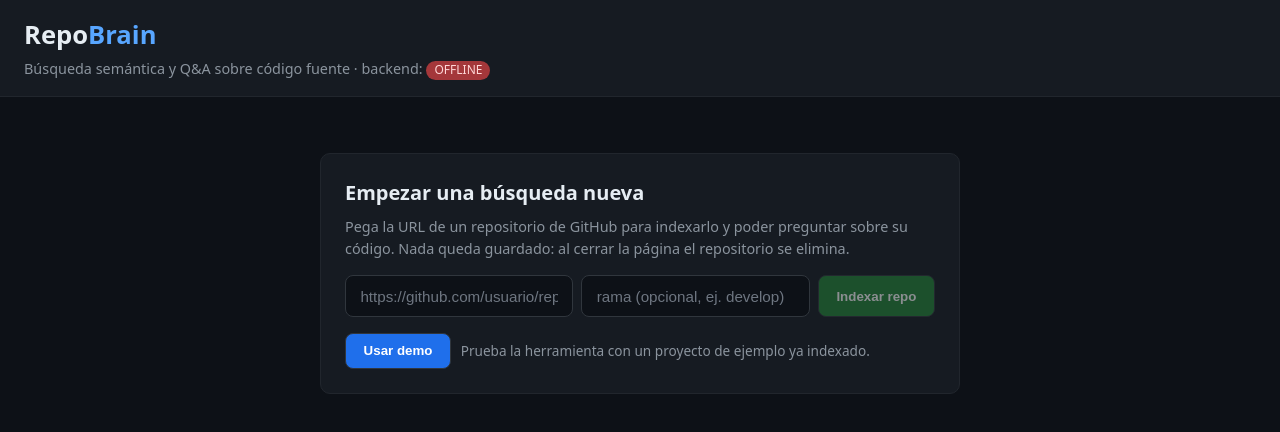
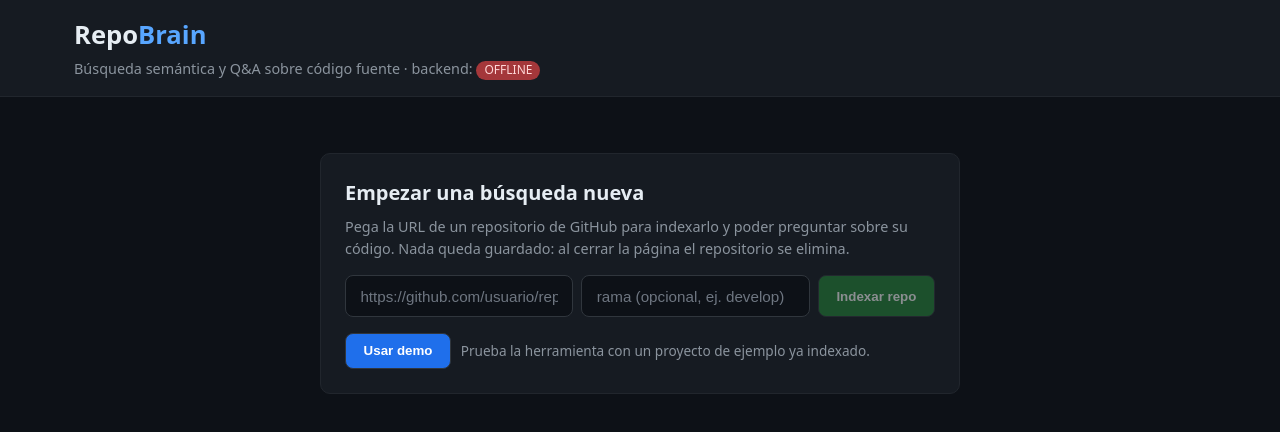
Before and after one commit to LuisFloresA/RepoBrain, a React (Vite) app in the folder frontend/: page / in a window 1280 px wide. Shown: the top 432 px of the page. Built offline with nearby package versions, Linux system fonts and the light colour scheme; no server answers.

Commit message:
fix(ui): columna de contenido mas ancha y header alineado en escritorio

```diff
--- a/frontend/src/App.tsx
+++ b/frontend/src/App.tsx
@@ -175,6 +175,7 @@
   return (
     <div className="layout">
       <header className="topbar">
+        <div className="topbar-inner">
           <h1>
             Repo<span>Brain</span>
           </h1>
@@ -182,6 +183,7 @@
             Búsqueda semántica y Q&amp;A sobre código fuente · backend:{" "}
             <span className={`backend-pill ${backendStatus}`}>{backendStatus}</span>
           </p>
+        </div>
       </header>
 
       <main className="content">
--- a/frontend/src/index.css
+++ b/frontend/src/index.css
@@ -29,15 +29,29 @@
   min-height: 100vh;
 }
 
+/* Columna de contenido centrada y con ancho cómodo en escritorio */
+.layout > .content {
+  justify-self: center;
+  width: 100%;
+  max-width: 1180px;
+}
+
 .layout > * {
   min-width: 0;
 }
 
 .topbar {
   grid-column: 1 / -1;
-  padding: 1rem 1.5rem;
+  padding: 1rem 0;
   border-bottom: 1px solid #21262d;
   background: #161b22;
+}
+
+/* Alinea el texto del header con el ancho del contenido principal */
+.topbar-inner {
+  max-width: 1180px;
+  margin: 0 auto;
+  padding: 0 1.5rem;
 }
 
 .topbar h1 {
@@ -164,7 +178,6 @@
 .content {
   grid-column: 1;
   padding: 1.5rem;
-  max-width: 1400px;
 }
 
 .search-section {
@@ -308,7 +321,10 @@
     padding: 1rem;
   }
   .topbar {
-    padding: 0.75rem 1rem;
+    padding: 0.75rem 0;
+  }
+  .topbar-inner {
+    padding: 0 1rem;
   }
   .topbar h1 {
     font-size: 1.3rem;
```
Lines whose indentation alone changed are shown as unchanged.
